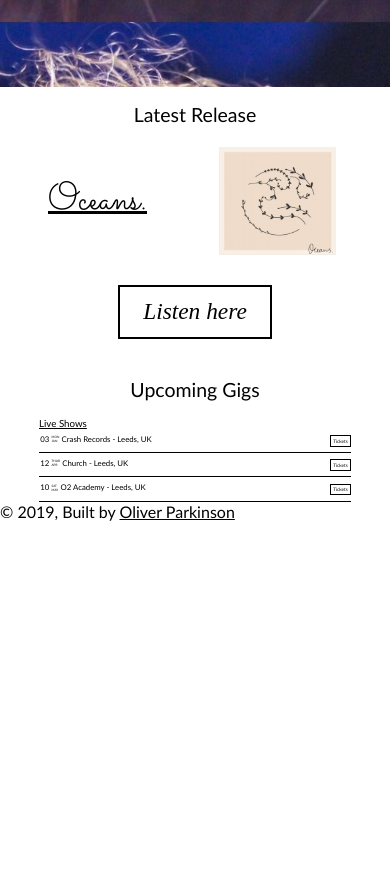
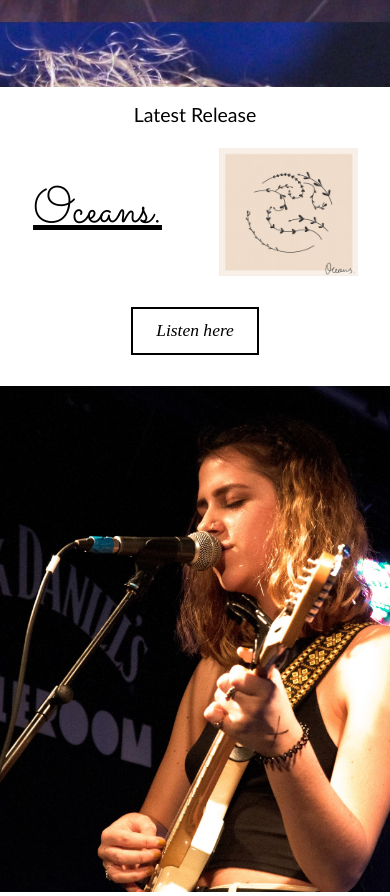
Before and after one commit to OJPARKINSON/GraceJane, a Gatsby site: page / in a window 390 px wide. Shown: the part 757-1653 px from the top of the page. Before the commit the page ends 1278 px from the top, so only its background shows below. Built offline with nearby package versions, Linux system fonts and the light colour scheme; Gatsby itself is replaced by a stand-in of ours.

Commit message:
vid upload

```diff
--- a/package.json
+++ b/package.json
@@ -24,6 +24,7 @@
     "react-dom": "^16.8.4",
     "react-helmet": "^5.2.0",
     "react-hot-loader": "^4.8.2",
+    "react-player": "^1.11.0",
     "styled-components": "^4.2.0"
   },
   "devDependencies": {
--- a/src/components/layout.css
+++ b/src/components/layout.css
@@ -118,7 +118,8 @@ img {
 .buttonContainer{
     text-align:center;
     background-size:cover;
-    overflow:hidden
+    overflow:hidden;
+    padding-bottom: 2vw;
 }
 .fancy-btn{
     display:inline-block;
@@ -152,6 +153,15 @@ img {
     width: calc(100% - 10px);
     height: calc(100% + 10px);
 }
+.parallaxSpacer {
+    width: 100%;
+    height: 60vh;
+    background-attachment: fixed;
+    background-position: center;
+    background-repeat: no-repeat;
+    background-size: cover;
+    background-image: url('../images/Grace_Jane6.jpg')
+}
 .gigSetup {
     width: 80%;
     display: grid;
@@ -168,8 +178,10 @@ img {
 }
 .gigsContainer {
     width: 100%;
+    padding-bottom: 20vh;
 }
 .gig {
+    font-size: 4vw;
     width: 100%;
     margin-top: 1vw;
     border-bottom: .2vw solid black;
@@ -182,7 +194,6 @@ img {
 }
 .gig h3 {
     text-decoration: none;
-    font-size: 2vw;
     float: left;
     margin: .3vw;
 }
@@ -200,9 +211,12 @@ img {
     text-decoration: none;
 }
 @media only screen and (max-width: 1080px) {
-    h3 {
-        font-size: 2vw;
+    .latestWork h3 {
+        font-size: 13vw;
         margin: 0;
+    }
+    .oceanImg {
+        width: 95%;
     }
     span a {
         border: 1px solid black;
@@ -233,19 +247,40 @@ img {
     .subTitle {
         font-size: 5vw;
     }
-    h3 {
-        font-size: 3vw;
-    }
     .gigSetup {
         display: block;
         font-size: 2vw;
+        width: 85%;
     }
     .gigImg {
         display: none;
     }
+    .gigsContainer h3 {
+        font-size: 4vw;
+    }
+    .gigDate h3 {
+        font-size: 1.5vw;
+    }
     .fancy-btn {
         padding: 3vw 6vw;
-        font-size: 6vw;
+        font-size: 4.5vw;
         margin: 6vw auto;
     }
+    .content {
+        top: 10vw;
+        right: 7vw;
+    }
+    #burger {
+        width: 10vw;
+        height: 8vw;
+    }
+    #burger:before {
+        height: 1.2vw;
+    }
+    #burger i {
+        height: 1.5vw;
+    }
+    #burger:after {
+        height: 1.2vw;
+    }
 }
--- a/src/components/toolbar.css
+++ b/src/components/toolbar.css
@@ -21,6 +21,9 @@
     font-size: 4vw;
     font-weight: 100;
 }
+.closeBtn:hover {
+    cursor: pointer;
+}
 li {
     list-style: none;
     text-transform: uppercase;
--- a/src/pages/index.js
+++ b/src/pages/index.js
@@ -4,6 +4,7 @@ import SEO from "../components/seo";
 import Header from "../components/header";
 import Gig from "../components/gig";
 import Toolbar from "../components/toolbar";
+import ReactPlayer from "react-player";
 
 class IndexPage extends Component {
   state = {
@@ -40,10 +41,12 @@ class IndexPage extends Component {
         <div className="buttonContainer">
           <a target="_blank" rel="noopener noreferrer" href="https://ampl.ink/gy1X8" className="fancy-btn">Listen here</a> <br/>
         </div>
+        <div className="parallaxSpacer">
+        </div>
         <h2 className="subTitle">Upcoming Gigs</h2>
         <div className="gigSetup">
         {/* Use an svg/gif/png wave or ocean and make it into a favicon as well */}
-          <img alt="Neon sign saying, no music no life" className="gigImg" src={require('../images/simon-noh-304784-unsplash.jpg')}></img>
+          <ReactPlayer className="gigImg" src={require('../images/waves2.gif')} playing />
           <div className="gigsContainer">
           <h3 id="gigs">Live Shows</h3>
           <Gig dateNum="03" weekDay="MON" month="JAN" location="Crash Records - Leeds, UK" />
```
Also changed, not shown: src/images/Grace_Jane6.jpg (renamed from src/images/Grace Jane (6).jpg), src/images/waves.gif (added), src/images/waves2.gif (added), 1 other file.
